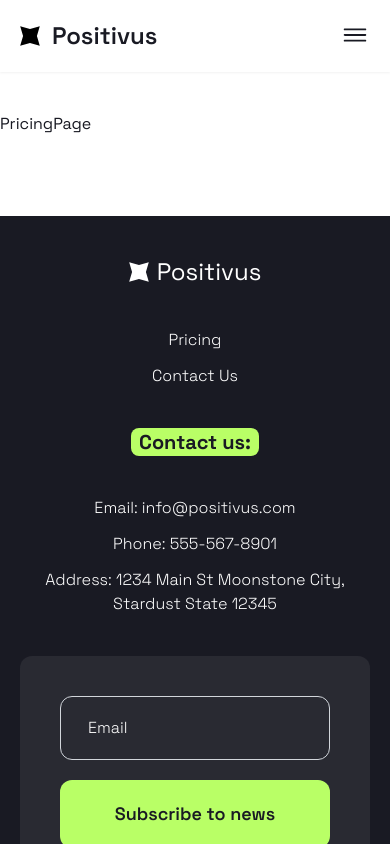
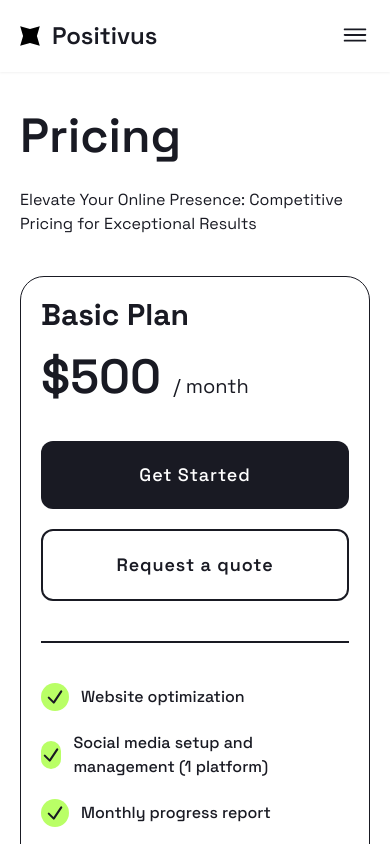
Before and after one commit to kkawakami08/positivus-site, a Next.js app: page /pricing in a window 390 px wide. Shown: the top 844 px of the page. Built offline with nearby package versions, Linux system fonts and the light colour scheme.

Commit message:
pricing page, responsive

```diff
--- a/app/pricing/page.jsx
+++ b/app/pricing/page.jsx
@@ -1,7 +1,20 @@
-import React from "react";
+import Prices from "@/components/Prices";
+import FAQ from "@/components/FAQ";
 
 const PricingPage = () => {
-  return <div>PricingPage</div>;
+  return (
+    <div className="px-5 lg:px-0 flex flex-col gap-10">
+      <div className="flex flex-col gap-7 md:max-w-sm">
+        <h2 className="text-5xl font-semibold">Pricing</h2>
+        <p className="">
+          Elevate Your Online Presence: Competitive Pricing for Exceptional
+          Results
+        </p>
+      </div>
+      <Prices />
+      <FAQ />
+    </div>
+  );
 };
 
 export default PricingPage;
--- a/components/CaseStudy.jsx
+++ b/components/CaseStudy.jsx
@@ -5,7 +5,7 @@ const CaseStudy = ({ text }) => {
     <>
       <p className="font-light pb-5">{text}</p>
       <Link
-        href="/contact"
+        href="/pricing"
         className="flex items-center gap-3 text-brand-green font-light"
       >
         Learn More{" "}
--- a/components/DropDown.jsx
+++ b/components/DropDown.jsx
@@ -2,7 +2,7 @@
 import { useState } from "react";
 import CirclePlusButton from "./ui/CirclePlusButton";
 
-const DropDown = ({ process, index }) => {
+const DropDown = ({ process, index, faq }) => {
   const [isOpen, setIsOpen] = useState(false);
 
   return (
@@ -13,7 +13,7 @@ const DropDown = ({ process, index }) => {
       onClick={() => setIsOpen((prev) => !prev)}
     >
       <div className="flex  items-center gap-5 py-7">
-        <p className="text-2xl font-semibold">0{index + 1}</p>
+        {!faq && <p className="text-2xl font-semibold">0{index + 1}</p>}
         <p className="font-semibold text-lg">{process.title}</p>
         <CirclePlusButton
           isOpen={isOpen}
--- /dev/null
+++ b/components/FAQ.jsx
@@ -0,0 +1,25 @@
+import DropDown from "./DropDown";
+import MainLabel from "./ui/MainLabel";
+import { faq } from "@/constants/faq";
+
+const FAQ = () => {
+  return (
+    <div className="flex flex-col items-center gap-10">
+      <div className="flex flex-col items-center lg:py-5">
+        <h3 className="h3-mobile text-center bg-brand-green w-fit  rounded-md px-1 z-10 ">
+          Frequently Asked
+        </h3>
+        <h3 className="h3-mobile text-center bg-brand-green w-fit  rounded-md px-1 -mt-1 ">
+          Questions
+        </h3>
+      </div>
+      <div className="flex flex-col gap-5 w-full">
+        {faq.map((item, index) => (
+          <DropDown process={item} index={index} key={index} faq={true} />
+        ))}
+      </div>
+    </div>
+  );
+};
+
+export default FAQ;
--- /dev/null
+++ b/components/PriceCard.jsx
@@ -0,0 +1,66 @@
+import CircleCheckButton from "./ui/CircleCheckButton";
+import Link from "next/link";
+
+const PriceCard = ({ price, index }) => {
+  return (
+    <div
+      className={`relative px-5 flex flex-col gap-10 border border-brand-black rounded-3xl py-5 shadow-[0px_5px_0px_0px_rgba(0,_0,_0,_0.8)] ${
+        index == 1 && "bg-brand-black text-white"
+      }`}
+    >
+      {index == 1 && (
+        <p className="absolute bg-brand-green font-bold rounded-full px-3 right-5 text-brand-black">
+          Popular
+        </p>
+      )}
+
+      <div className="flex flex-col gap-5">
+        <h3 className={`text-3xl font-bold ${index == 1 && "font-medium"}`}>
+          {price.plan} Plan
+        </h3>
+        <p className={`text-5xl font-semibold ${index == 1 && "font-normal"}`}>
+          ${price.price} <span className="text-xl font-normal">/ month</span>
+        </p>
+      </div>
+      <div className="flex flex-col gap-5">
+        <Link
+          href="/contact"
+          className={`text-lg  py-5 tracking-wider rounded-xl flex items-center justify-center font-medium ${
+            index == 1
+              ? "bg-brand-green text-black"
+              : "bg-brand-black text-white"
+          }`}
+        >
+          Get Started
+        </Link>
+        <Link
+          href="/contact"
+          className={`text-lg border-2 ${
+            index == 1
+              ? "border-white text-white font-normal"
+              : "border-brand-black"
+          } text-brand-black font-semibold py-5 tracking-wider rounded-xl flex items-center justify-center`}
+        >
+          Request a quote
+        </Link>
+      </div>
+
+      <ul
+        className={`flex flex-col gap-5 border-t-2  pt-10 ${
+          index == 1
+            ? "font-normal border-t-white"
+            : " font-medium border-t-brand-black"
+        }`}
+      >
+        {price.points.map((point, index) => (
+          <li className="flex items-center gap-3 " key={index}>
+            <CircleCheckButton />
+            <p>{point}</p>
+          </li>
+        ))}
+      </ul>
+    </div>
+  );
+};
+
+export default PriceCard;
--- /dev/null
+++ b/components/Prices.jsx
@@ -0,0 +1,14 @@
+import PriceCard from "./PriceCard";
+import { prices } from "@/constants/prices";
+
+const Prices = () => {
+  return (
+    <div className="grid grid-cols-1 gap-10 lg:grid-cols-3">
+      {prices.map((price, index) => (
+        <PriceCard key={index} price={price} index={index} />
+      ))}
+    </div>
+  );
+};
+
+export default Prices;
--- a/components/ServiceCard.jsx
+++ b/components/ServiceCard.jsx
@@ -16,7 +16,7 @@ const ServiceCard = ({ service, index }) => {
         bgColor={index % 2 === 0 ? "bg-brand-green" : "bg-white"}
       />
       <div className="row-start-2   place-self-end flex w-full md:col-span-2 md:items-center gap-3">
-        <CircleArrowButton path="/contact" bgColor={"bg-brand-black"} />
+        <CircleArrowButton path="/pricing" bgColor={"bg-brand-black"} />
         <p className="hidden lg:block">Learn More</p>
       </div>
       <Image
--- /dev/null
+++ b/components/ui/CircleCheckButton.jsx
@@ -0,0 +1,24 @@
+const CircleCheckButton = () => {
+  return (
+    <div
+      className={`bg-brand-green rounded-full  flex items-center justify-center w-7 h-7 `}
+    >
+      <svg
+        xmlns="http://www.w3.org/2000/svg"
+        fill="none"
+        viewBox="0 0 24 24"
+        strokeWidth={2.5}
+        className={`stroke-brand-black
+           w-5 `}
+      >
+        <path
+          strokeLinecap="round"
+          strokeLinejoin="round"
+          d="m4.5 12.75 6 6 9-13.5"
+        />
+      </svg>
+    </div>
+  );
+};
+
+export default CircleCheckButton;
--- /dev/null
+++ b/constants/faq.js
@@ -0,0 +1,32 @@
+export const faq = [
+  {
+    title: "Are there any additional fees or charges that may apply?",
+    description:
+      "Our pricing plans include a wide range of digital marketing services, including website design and development, SEO, PPC, advertising, social media marketing, content marketing, and more. We also offer customer packages that can be tailored to meet the specific needs of your business.",
+  },
+  {
+    title: "Can I change or cancel my plan at any time?",
+    description:
+      "Yes, our plans are flexible, allowing you to make changes or cancel at any time. We believe in providing you with the freedom to adapt your plan to your business needs.",
+  },
+  {
+    title: "Do you offer a free trial or consultation?",
+    description:
+      "Yes, we offer a free initial consultation to discuss your goals and explore how our services can help. This ensures you have a clear understanding of what we can provide before committing.",
+  },
+  {
+    title: "How do you bill and invoice your clients?",
+    description:
+      "We provide transparent billing with detailed invoices outlining the services provided. Clients are billed on a regular schedule, either monthly or as per the agreed terms.",
+  },
+  {
+    title: "Are your services guaranteed to deliver results?",
+    description:
+      "While we cannot guarantee specific results, we are committed to delivering high-quality work that aligns with your goals. Our team uses proven strategies to maximize the potential for success.",
+  },
+  {
+    title: "Do you offer contract-based or monthly retainer-based pricing?",
+    description:
+      "We offer both contract-based and monthly retainer-based pricing options to suit your preferences. This flexibility allows you to choose the arrangement that works best for your business.",
+  },
+];
--- /dev/null
+++ b/constants/prices.js
@@ -0,0 +1,38 @@
+export const prices = [
+  {
+    plan: "Basic",
+    price: 500,
+    points: [
+      "Website optimization",
+      "Social media setup and management (1 platform)",
+      "Monthly progress report",
+      "Email support",
+      "Basic competitor analysis",
+      "Initial SEO audit",
+    ],
+  },
+  {
+    plan: "Pro",
+    price: 1000,
+    points: [
+      "Includes all from the Basic Plan",
+      "Social media setup and management (up to 3 platforms)",
+      "PPC ad campaign management",
+      "Email and phone support",
+      "On-page SEO improvement",
+      "Monthly content recommendations",
+    ],
+  },
+  {
+    plan: "Elite",
+    price: 2000,
+    points: [
+      "Includes all from the Pro Plan",
+      "Website design and development",
+      "Comprehensive SEO strategy",
+      "Social media setup and management (up to 5 platforms)",
+      "Content marketing startegy and implementation",
+      "In-depth analytics and reporting",
+    ],
+  },
+];
```
